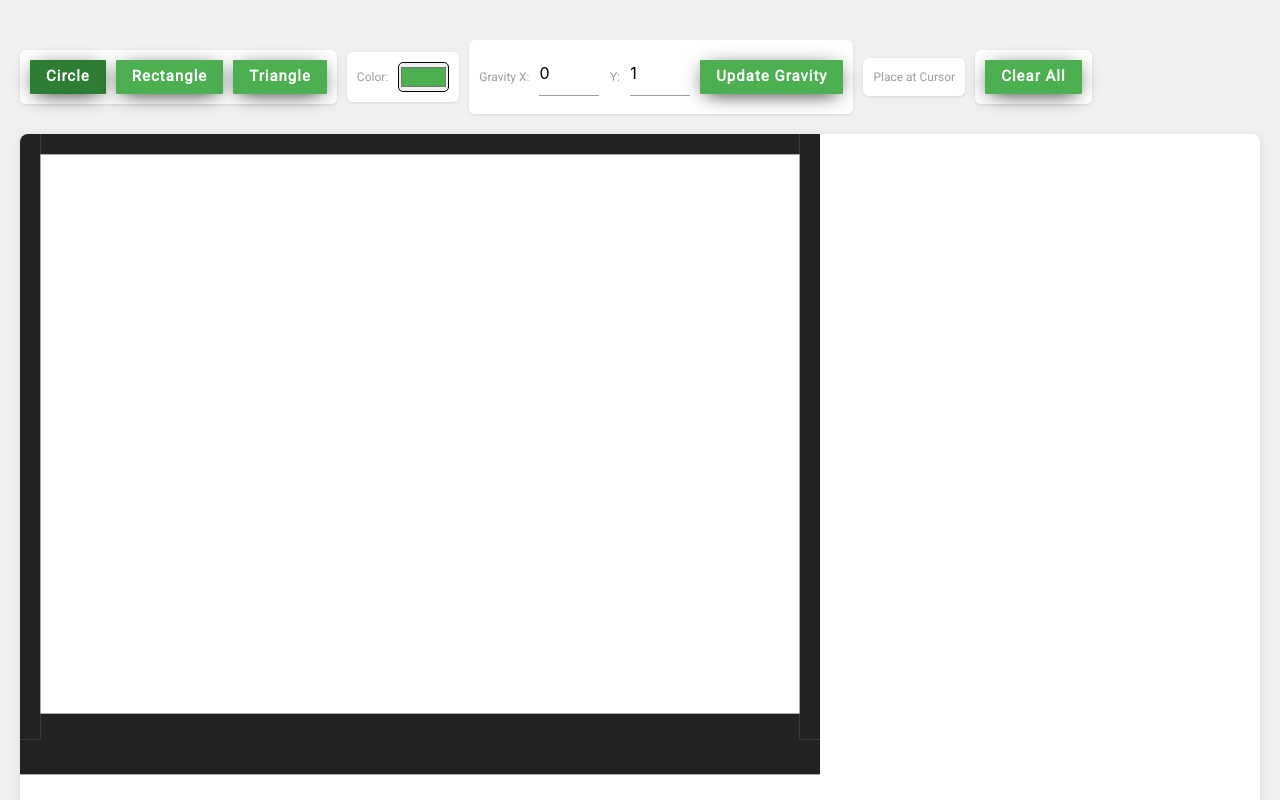
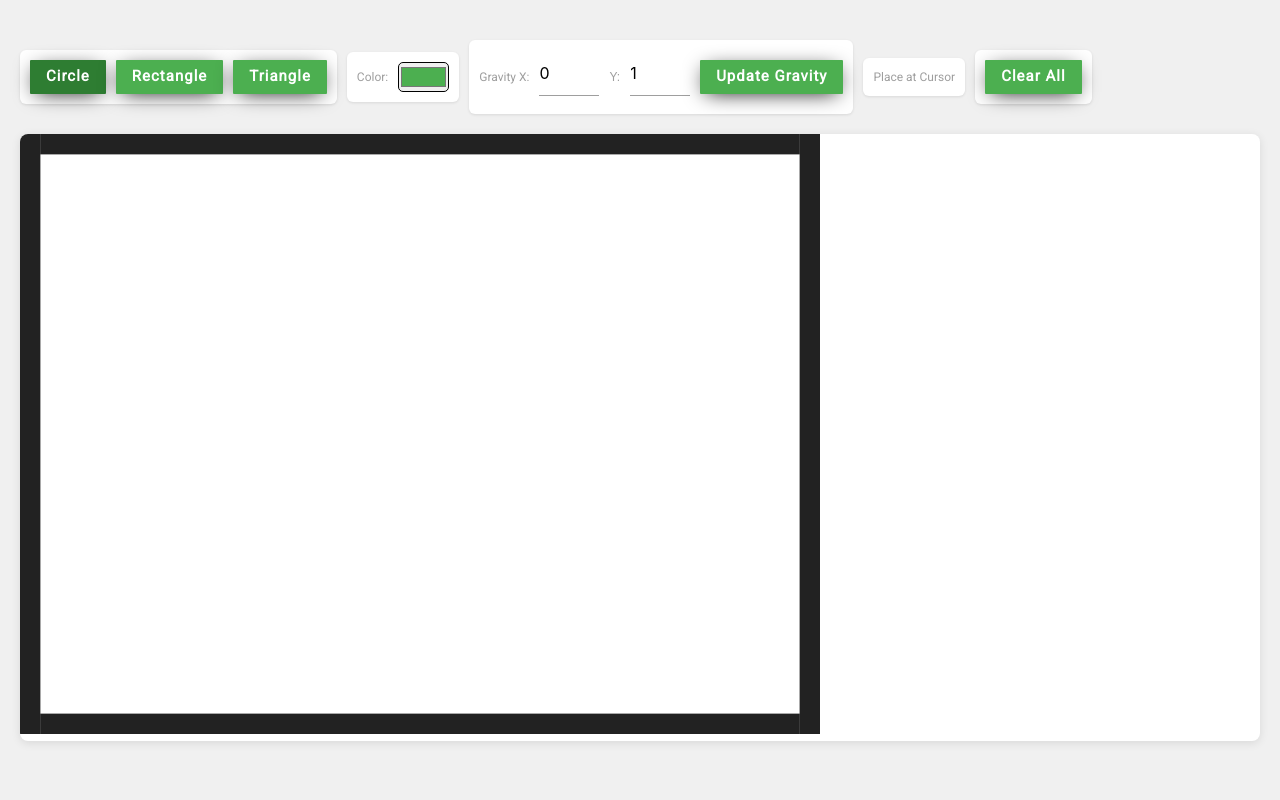
Before and after one commit to benji-pooh/physics-sandbox-alternative-build, a plain HTML site: page index.html in a window 1280 px wide. Shown: the top 800 px of the page. Drawn offline with nearby package versions, Linux system fonts and the light colour scheme.

Commit message:
Update index.html

```diff
--- a/index.html
+++ b/index.html
@@ -59,7 +59,7 @@
                     engine: engine,
                     options: {
                         width: 800,
-                        height: 800,
+                        height: 600,
                         wireframes: false,
                         background: '#ffffff'
                     }
```
